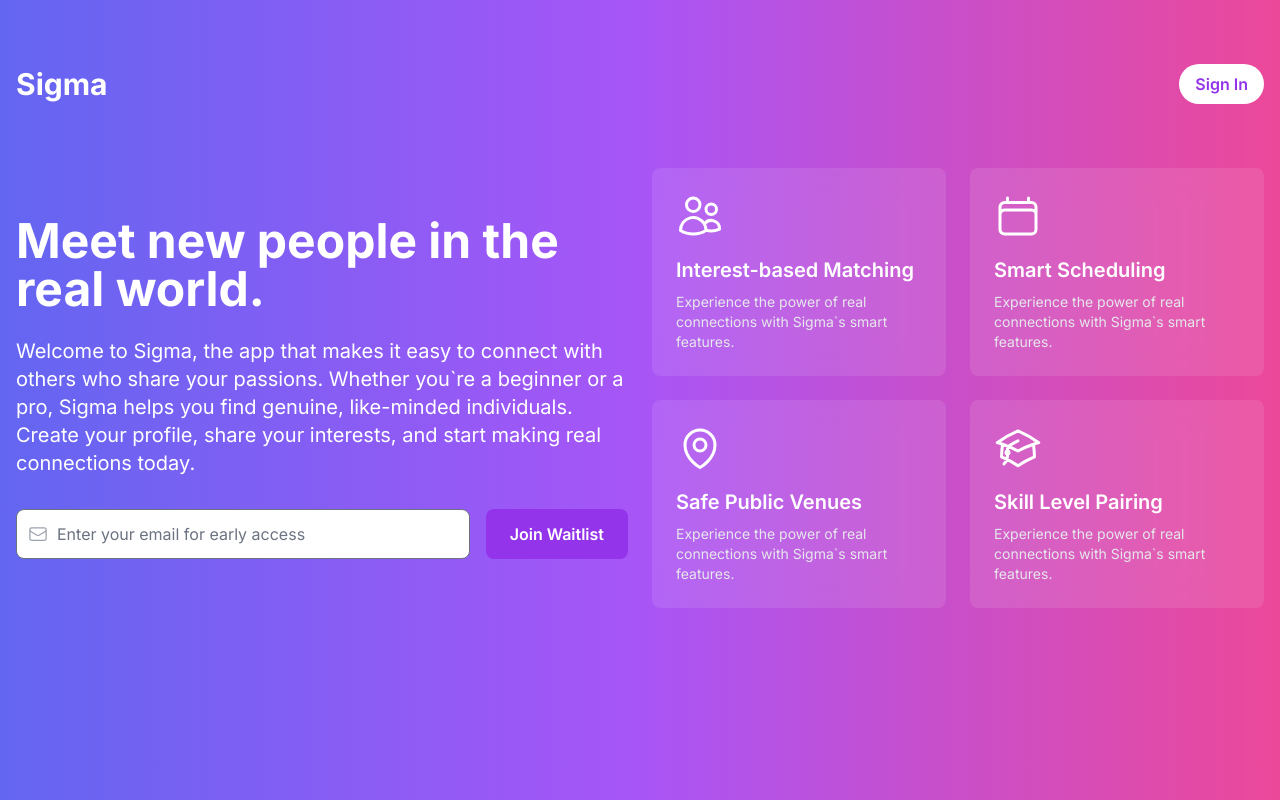
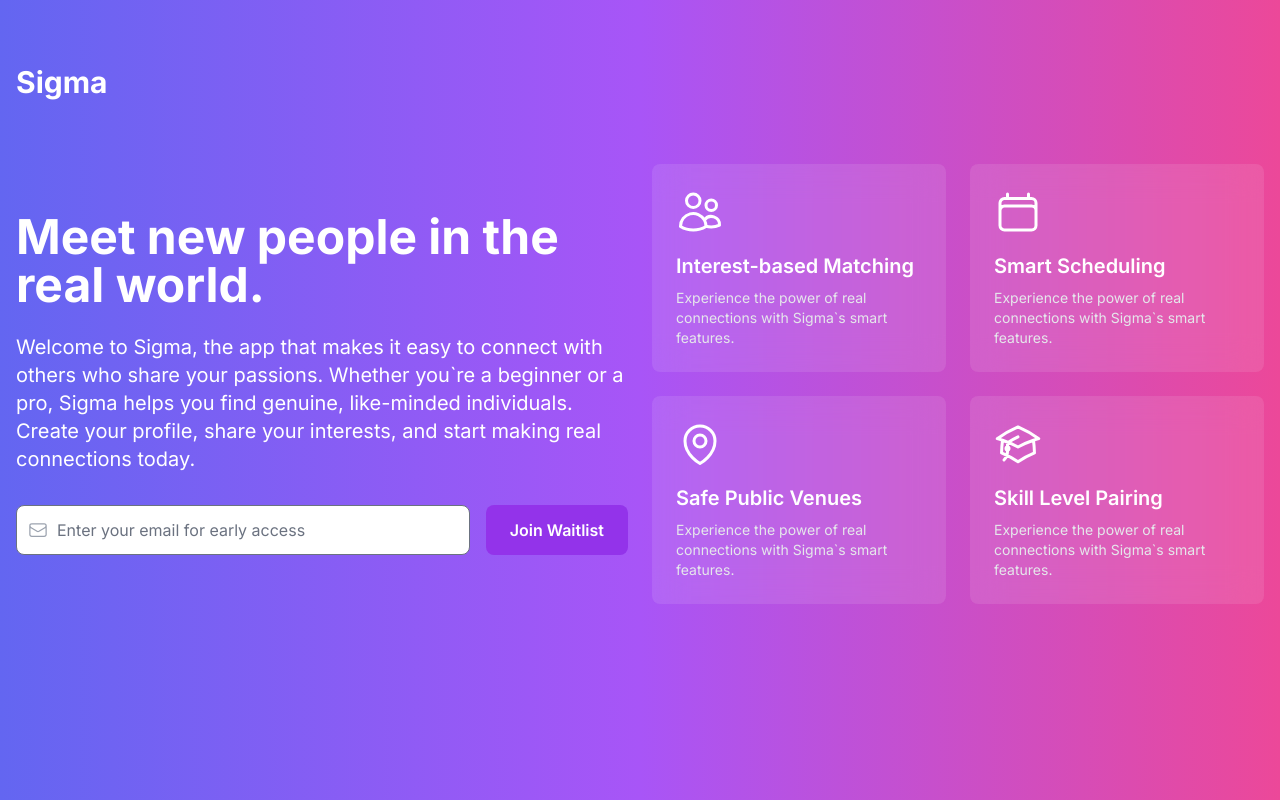
Before and after one commit to bhargavaparoksham/sigma-app, a Next.js app: page / in a window 1280 px wide. Built offline with nearby package versions, Linux system fonts and the light colour scheme.

Commit message:
chore: remove signin btn

```diff
--- a/src/components/LandingPage.tsx
+++ b/src/components/LandingPage.tsx
@@ -37,12 +37,6 @@ const LandingPage: React.FC = () => {
       <div className="container mx-auto px-4 py-16">
         <nav className="flex justify-between items-center mb-16">
           <h1 className="text-3xl font-bold">Sigma</h1>
-          <a
-            href="#"
-            className="bg-white text-purple-600 px-4 py-2 rounded-full font-semibold hover:bg-opacity-90 transition duration-300"
-          >
-            Sign In
-          </a>
         </nav>
 
         <div className="flex flex-col md:flex-row items-center justify-between">
```
